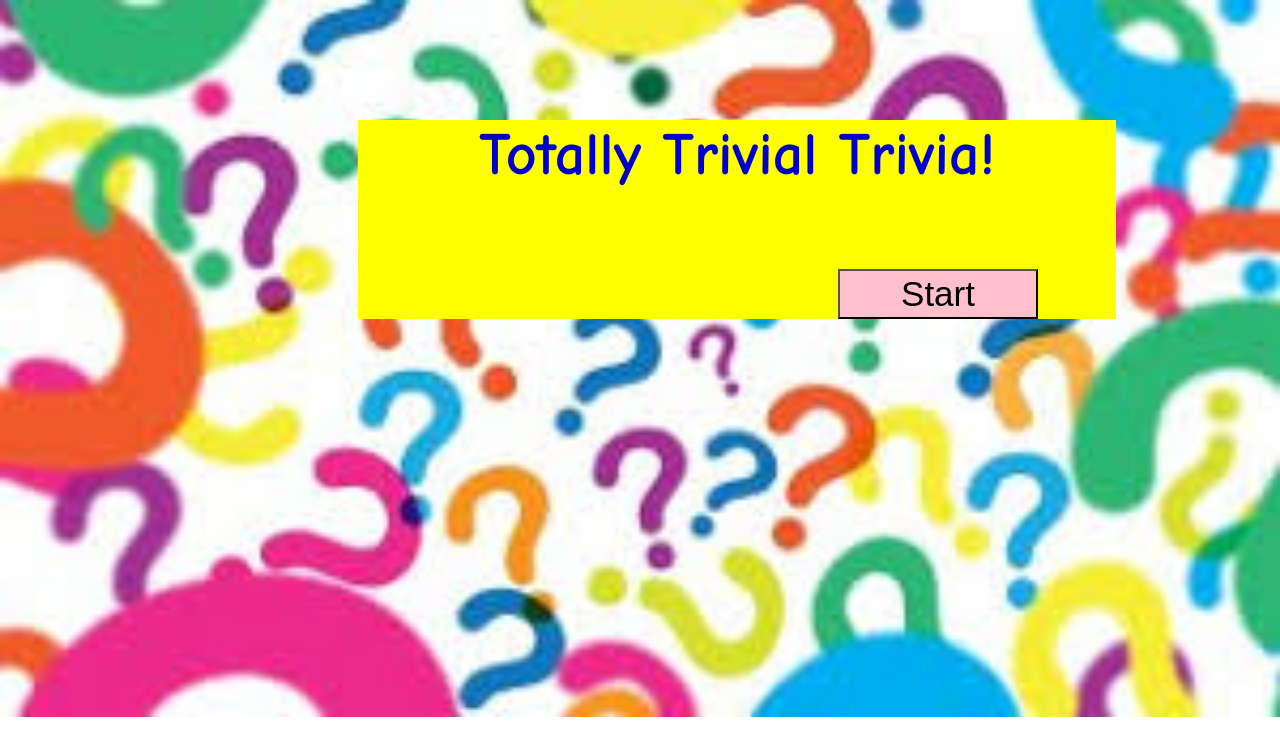
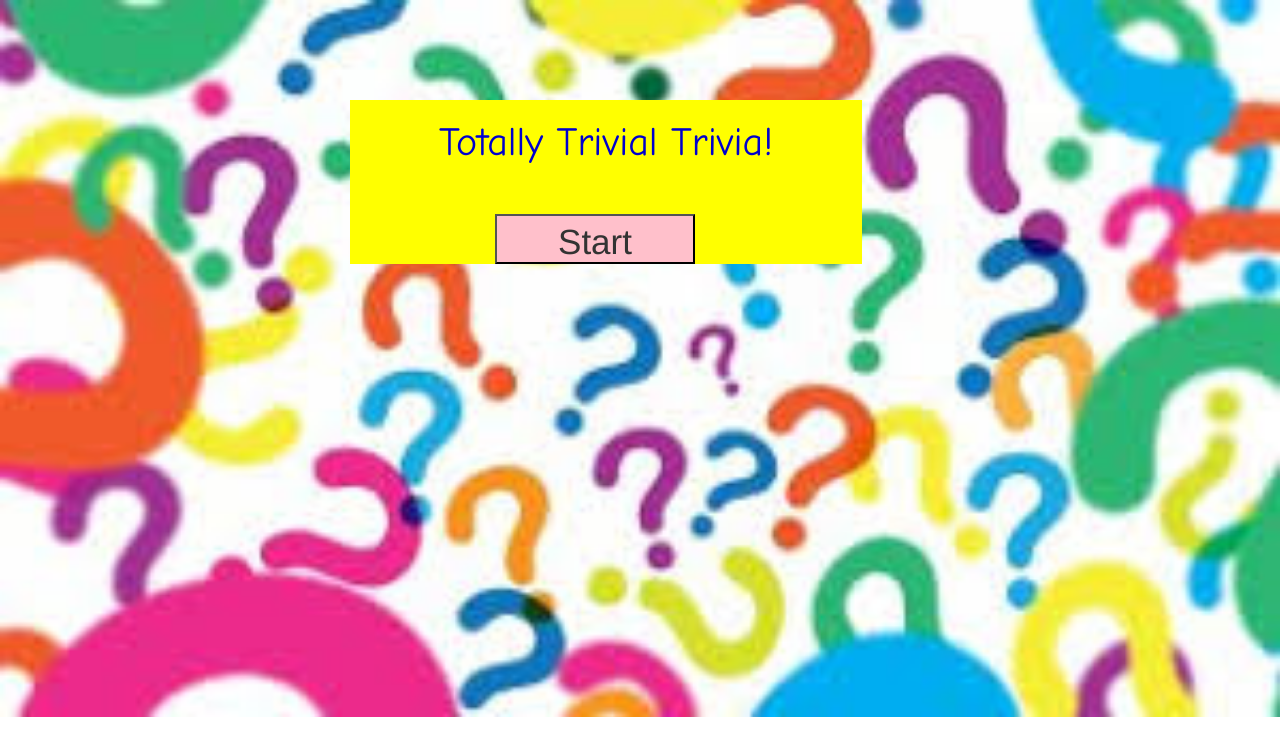
Before and after one commit to mahlet121/TriviaGame.github.io, a plain HTML site: page index.html in a window 1280 px wide. Drawn offline with nearby package versions, Linux system fonts and the light colour scheme.

Commit message:
addbootstrap

```diff
--- a/assets/css/style.css
+++ b/assets/css/style.css
@@ -14,14 +14,14 @@
 
   .container{
     background-color: #FFFF00;
-    margin: 120px;
-    width: 60%;
+    margin: 100px;
+    width: 40%;
     margin-left:350px;
 
 }
   h1{
     color: #0000CD;
-    font-size: 60px;
+    font-size: 40px;
     text-align: center;
     font-family: "Comic Sans MS", cursive, sans-serif;
   }
@@ -32,7 +32,7 @@
     width: 200px;
     height: 50px;
     font-size:35px;
-    margin-left: 480px;
+    margin-left: 130px;
   }
  #quiz{
   font-size: 25px;
--- a/index.html
+++ b/index.html
@@ -5,6 +5,8 @@
 
     <meta charset="utf-8">
     <title>Trival game</title>
+   <!--  bootstrap Link -->
+    <link rel="stylesheet" type="text/css" href="https://maxcdn.bootstrapcdn.com/bootstrap/3.3.7/css/bootstrap.min.css ">
     <!-- jQuery Link -->
     <script type="text/javascript" src="https://cdnjs.cloudflare.com/ajax/libs/jquery/3.2.1/jquery.min.js"></script>
     <!-- Game Logic -->
```
